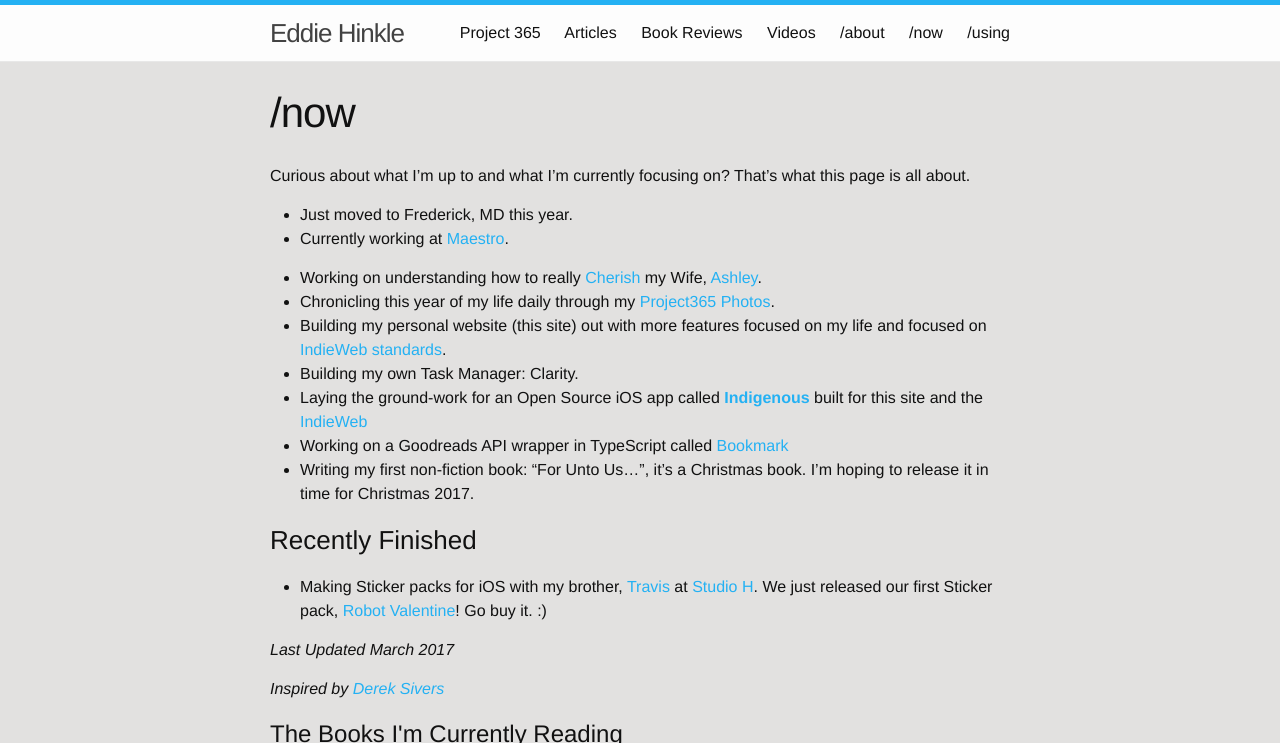
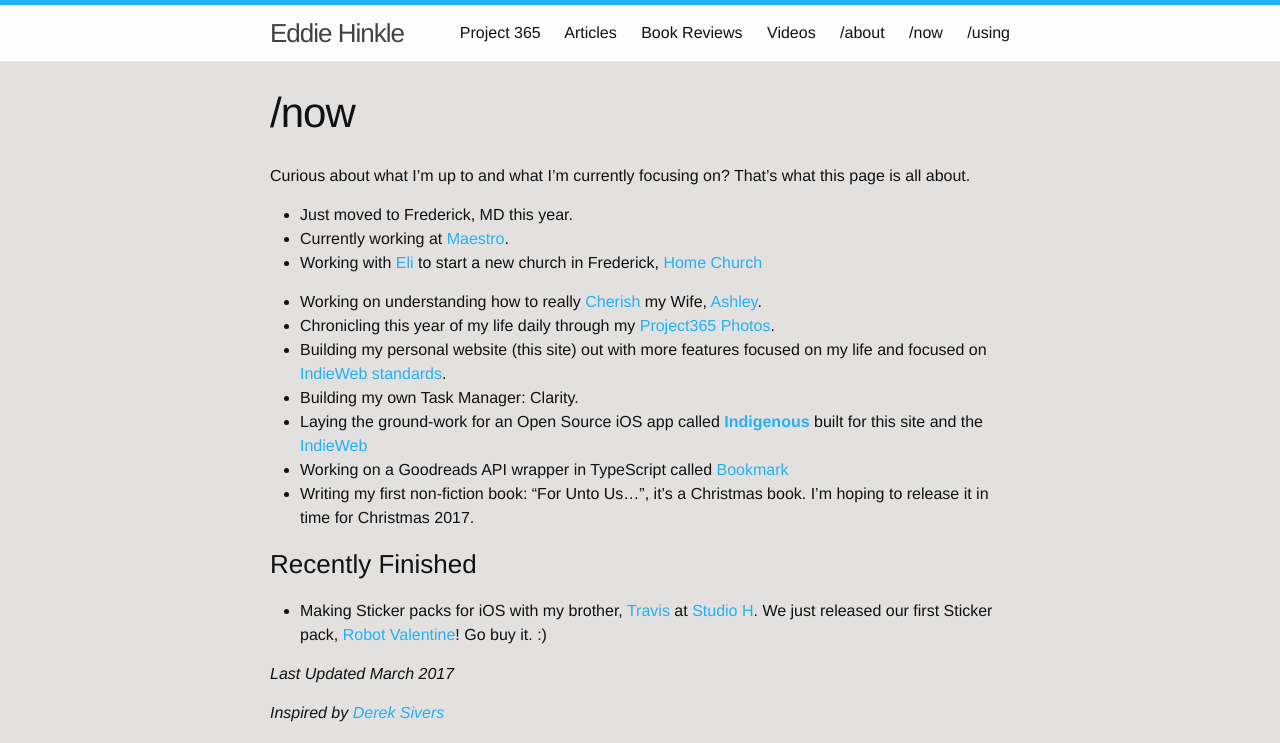
Before and after one commit to EdwardHinkle/eddie-personal, a Jekyll site: the page built from _source/now.md, in a window 1280 px wide and 900 px high, cut to the strip 0-743 px from the top of the window. Built offline with Jekyll 4.4.1, drawn with Linux system fonts in a browser that asks for light colours; nearby versions of some CDN libraries; comment, search, counter and statistics services are not loaded; some of the changed lines change nothing that is shown.

Commit message:
Update now page

```diff
--- a/_source/now.md
+++ b/_source/now.md
@@ -2,7 +2,7 @@
 layout: now
 title: /now
 permalink: /now/
-excerpt: Curious about what I'm up to and what I'm currently focusing on?  That's what this page is all about. Current as of February 2017.
+excerpt: Curious about what I'm up to and what I'm currently focusing on?  That's what this page is all about. Current as of March 2017.
 root_page: true
 ---
 
@@ -10,6 +10,7 @@
 
 - Just moved to Frederick, MD this year.
 - Currently working at [Maestro](https://meetmaestro.com).
+- Working with [Eli](https://twitter.com/elidchoi) to start a new church in Frederick, [Home Church](http://homechurchfrederick.org)
 
 - Working on understanding how to really [Cherish]({{ site.baseurl }}{% link _media/read/cherish.md %}) my Wife, [Ashley](http://ashleyhinkle.com).
 - Chronicling this year of my life daily through my [Project365 Photos]({% link 365.md %}).
```
